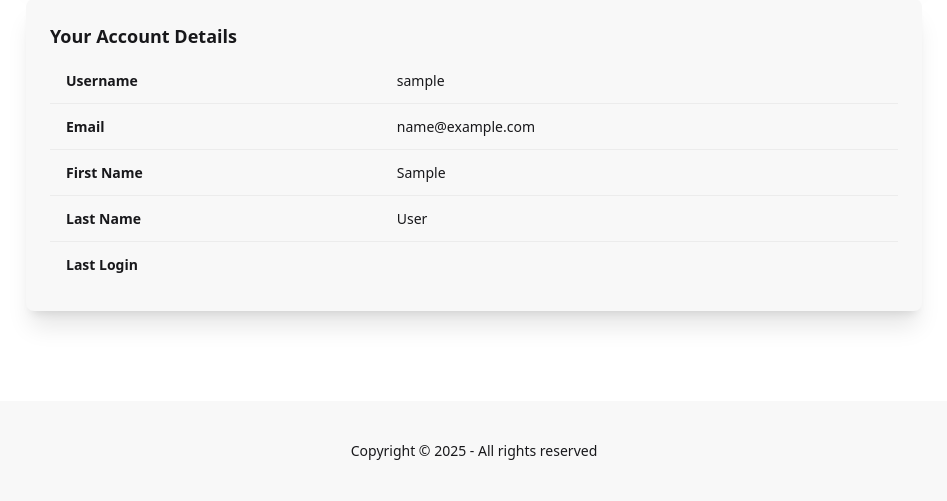
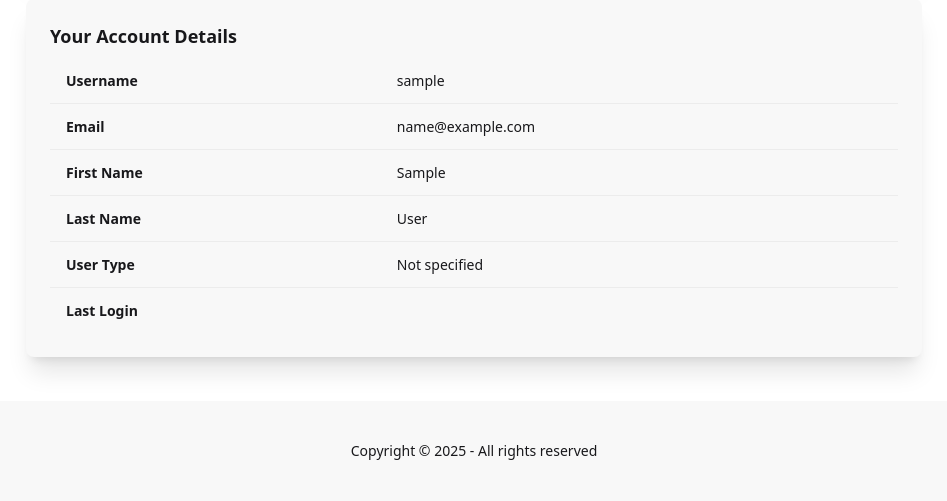
Before and after one commit to stephendawsondev/march-hackathon, a Django app: template user_profile/templates/user_profile/profile_detail.html in a window 1280 px wide. Shown: the part 299-800 px from the top of the page, without its empty margins (166-1113 px from the left). Run offline with Django 4.2, Linux system fonts and the light colour scheme; the template is opened without the code that fills it: values that come from a table or form of the project are taken from there, others are empty; the visitor is signed in with stand-in values (Sample User, id 1); data comes from the database, SQL or seed files in the repository; style sheets or scripts are compiled from the project's sources.

Commit message:
Fixed formatting issues & display user type:
templates/account/signup.html:
- Fixed formatting issue

profile_detail.html:
- Fixed formatting issue
- Added a new row in the account details table to display the user's
  type

```diff
--- a/templates/account/signup.html
+++ b/templates/account/signup.html
@@ -1,5 +1,7 @@
-{% extends "base.html" %} {% load i18n %} {% block title %}{% trans "Sign Up"
-%}{% endblock %} {% block content %}
+{% extends "base.html" %}
+{% load i18n %}
+{% block title %}
+{% trans "Sign Up" %} {% endblock %} {% block content %}
 <div class="max-w-md mx-auto">
   <div class="card bg-base-200 shadow-xl">
     <div class="card-body">
--- a/user_profile/templates/user_profile/profile_detail.html
+++ b/user_profile/templates/user_profile/profile_detail.html
@@ -1,7 +1,9 @@
 {% extends "base.html" %}
 {% load i18n %}
 
-{% block title %}{{ profile_user.username }}'s Profile{% endblock %}
+{% block title %}
+{{ profile_user.username }}'s Profile
+{% endblock %}
 
 {% block content %}
 <div class="max-w-4xl mx-auto">
@@ -23,15 +25,23 @@
                 <div class="flex-1">
                     <h2 class="text-2xl font-bold">{{ profile_user.username }}</h2>
                     {% if profile_user.first_name or profile_user.last_name %}
-                        <p class="text-lg">{{ profile_user.first_name }} {{ profile_user.last_name }}</p>
+                        <p class="text-lg">
+                            {{ profile_user.first_name }} {{ profile_user.last_name }}
+                        </p>
                     {% endif %}
-                    <p class="opacity-70">Member since {{ profile_user.date_joined|date:"F j, Y" }}</p>
+                    <p class="opacity-70">
+                        Member since {{ profile_user.date_joined|date:"F j, Y" }}
+                    </p>
 
                     {% if user.is_authenticated and user == profile_user %}
-                    <div class="mt-4 flex flex-wrap gap-2">
-                        <a href="{% url 'profile_update' %}" class="btn btn-primary btn-sm">Edit Profile</a>
-                        <a href="{% url 'profile_delete' %}" class="btn btn-error btn-outline btn-sm">Delete Account</a>
-                    </div>
+                        <div class="mt-4 flex flex-wrap gap-2">
+                            <a href="{% url 'profile_update' %}" class="btn btn-primary btn-sm">
+                                Edit Profile
+                            </a>
+                            <a href="{% url 'profile_delete' %}" class="btn btn-error btn-outline btn-sm">
+                                Delete Account
+                            </a>
+                        </div>
                     {% endif %}
                 </div>
             </div>
@@ -64,6 +74,20 @@
                                 <td>{{ profile_user.last_name|default:"Not provided" }}</td>
                             </tr>
                             <tr>
+                                <th>User Type</th>
+                                <td>
+                                    {% if profile_user.women_in_tech_profile %}
+                                        Women in Tech
+                                    {% elif profile_user.os_maintainer_profile %}
+                                        Open Source Maintainer
+                                    {% elif profile_user.mentor_profile %}
+                                        Mentor
+                                    {% else %}
+                                        Not specified
+                                    {% endif %}
+                                </td>
+                            </tr>
+                            <tr>
                                 <th>Last Login</th>
                                 <td>{{ profile_user.last_login|date:"F j, Y, g:i a" }}</td>
                             </tr>
```
